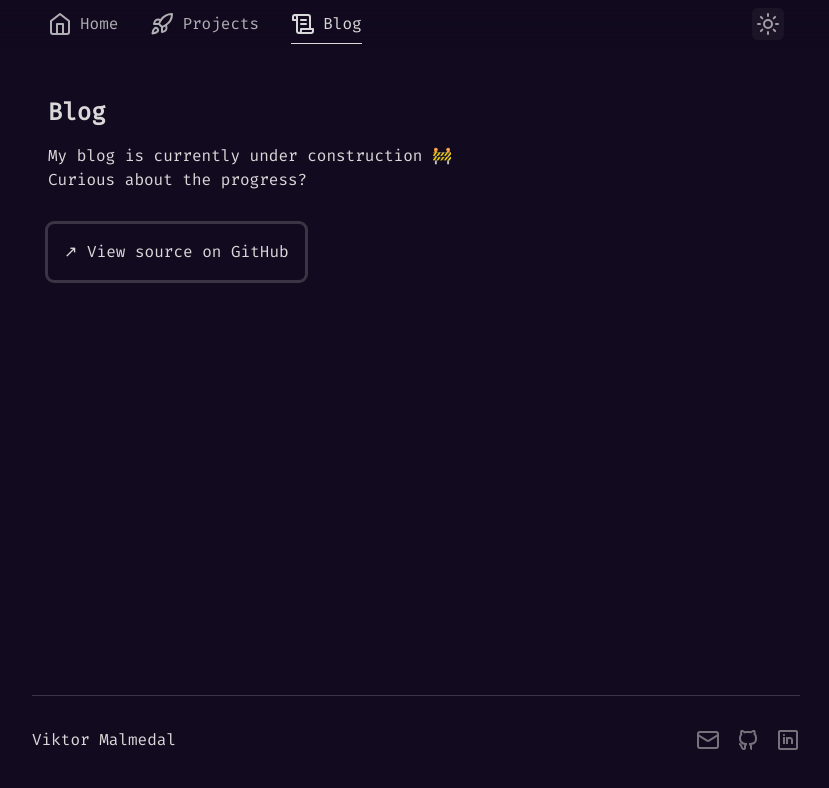
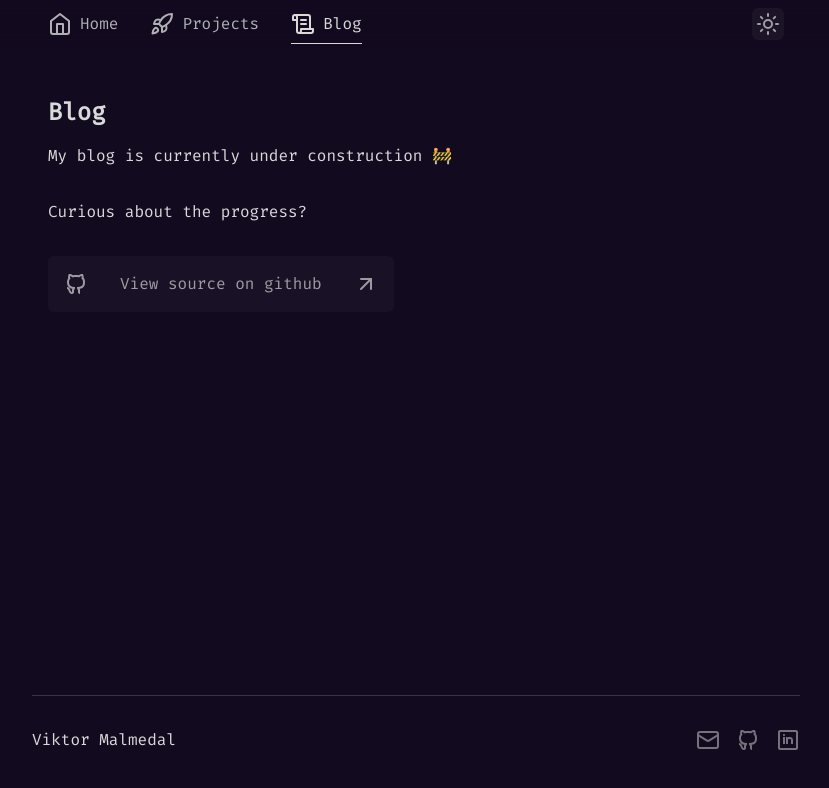
Before and after one commit to JohnVicke/malmedal.dev, an Astro site: page /blog in a window 1280 px wide. Shown: the whole page, without its empty margins (224-1053 px from the left). Built offline with nearby package versions, Linux system fonts and the light colour scheme; Astro itself is replaced by a stand-in of ours; some packages are replaced by stand-ins of ours.

Commit message:
fix: same button everywhere

```diff
--- a/src/pages/blog/index.astro
+++ b/src/pages/blog/index.astro
@@ -3,6 +3,7 @@ import { getCollection } from "astro:content";
 import MainLayout from "@/layouts/MainLayout.astro";
 import PostPreview from "@/components/PostPreview.astro";
 import Text from "@/components/Text";
+import { Icons } from "@/components/Icons";
 
 const posts = await getCollection("blog");
 
@@ -17,21 +18,24 @@ const title = "viktor • blog";
   <Text level="h1">Blog</Text>
   {
     sortedPosts.length === 0 && (
-      <div class="flex flex-col">
+      <div class="flex flex-col gap-y-8">
         <Text>My blog is currently under construction 🚧</Text>
         <Text>Curious about the progress?</Text>
-        <a
-          target="_blank"
-          rel="noopener noreferrer"
-          class="mt-8 w-fit relative p-4 flex flex-col  gap-y-4 cursor-pointer outline transition-all hover:-translate-x-1 hover:outline-foreground outline-foreground/20 rounded-md"
-          href="https://github.com/JohnVicke/malmedal.dev"
-        >
-          &nearr; View source on GitHub{" "}
-        </a>
+      <a
+        target="_blank"
+        rel="noopener noreferrer"
+        class="w-fit opacity-70 hover:opacity-100 gap-8 inline-flex rounded-md justify-between p-4 bg-foreground/5 transition-all hover:translate-x-1"
+        href="https://github.com/JohnVicke/malmedal.dev"
+      >
+        <div class="flex gap-x-8">
+          <Icons.github />
+           View source on github
+        </div>
+        <Icons.arrowUpRight />
       </div>
     )
   }
-  <div class="flex flex-col gap-4">
+  {sortedPosts && <div class="flex flex-col gap-4">
     {
       sortedPosts.map(({ data, slug }) => (
         <PostPreview
@@ -42,5 +46,5 @@ const title = "viktor • blog";
         />
       ))
     }
-  </div>
+  </div>}
 </MainLayout>
```
